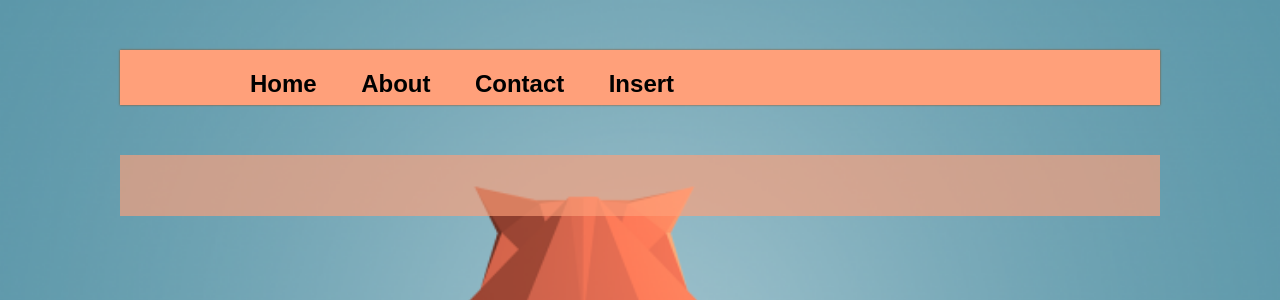
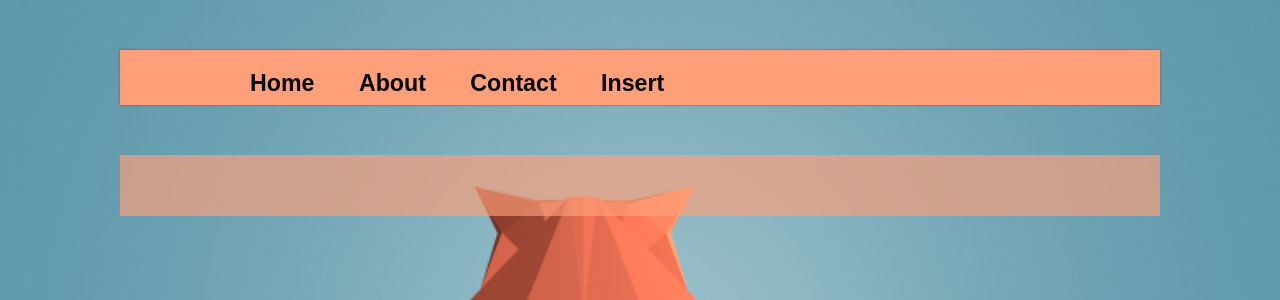
Before and after one commit to MilanMeuleman/WebAdvancedMB, a CodeIgniter app: page /database/index.php/site/home in a window 1280 px wide. Shown: the top 300 px of the page. Run offline with CodeIgniter, Linux system fonts and the light colour scheme; data that the repository does not hold is empty.

Commit message:
Kleine change in style
Aanpassing van een font

```diff
--- a/vbCodeIgniter/styles/style.css
+++ b/vbCodeIgniter/styles/style.css
@@ -12,7 +12,7 @@ h1, h2, h3, h4, p, a, li, ul{
 }
 
 a{
-    font-size: 1.5EM;
+    font-size: 1.45EM;
     margin: 0 20px 0 20px;
     font-weight: bold;
 }
```
